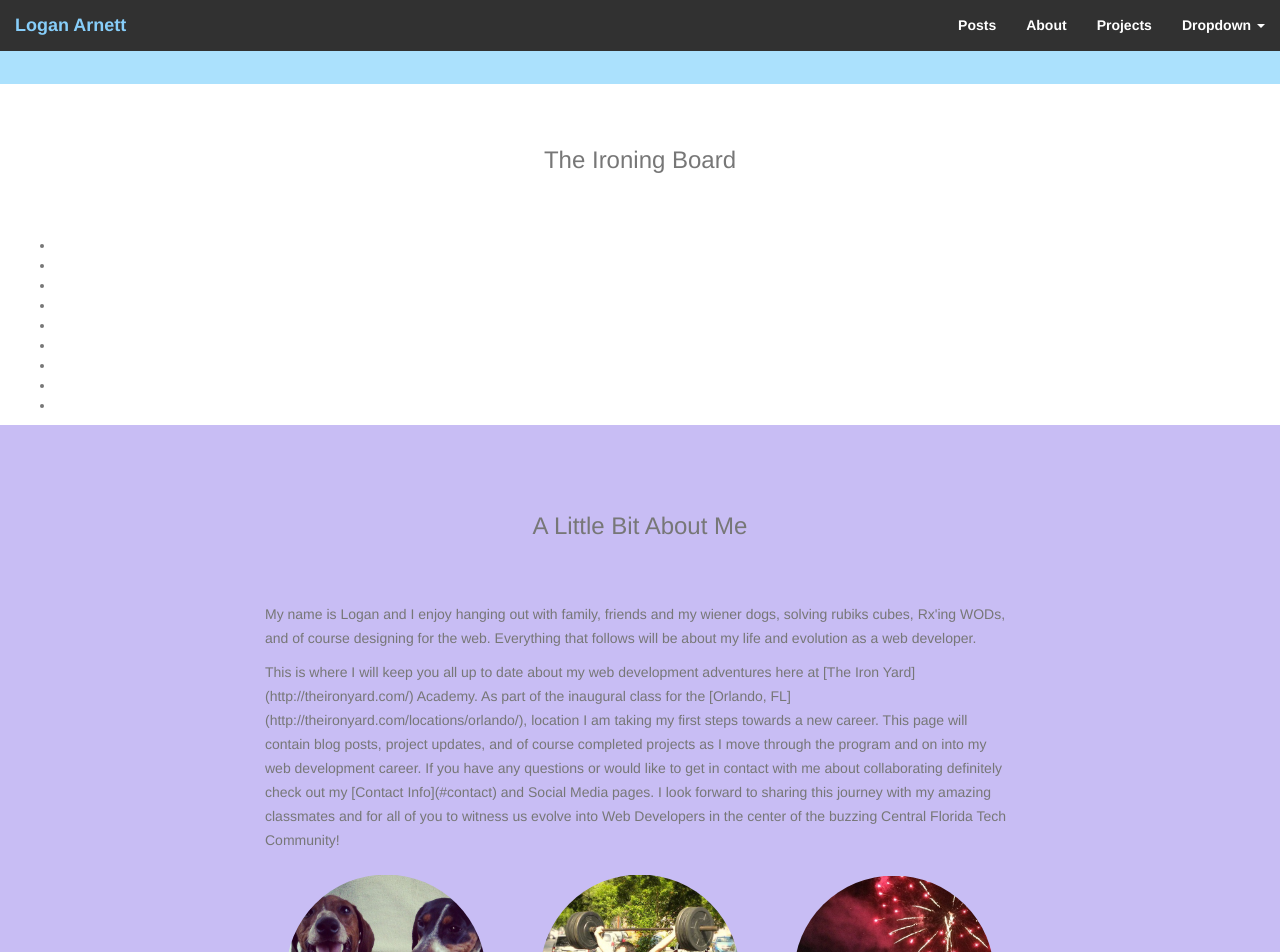
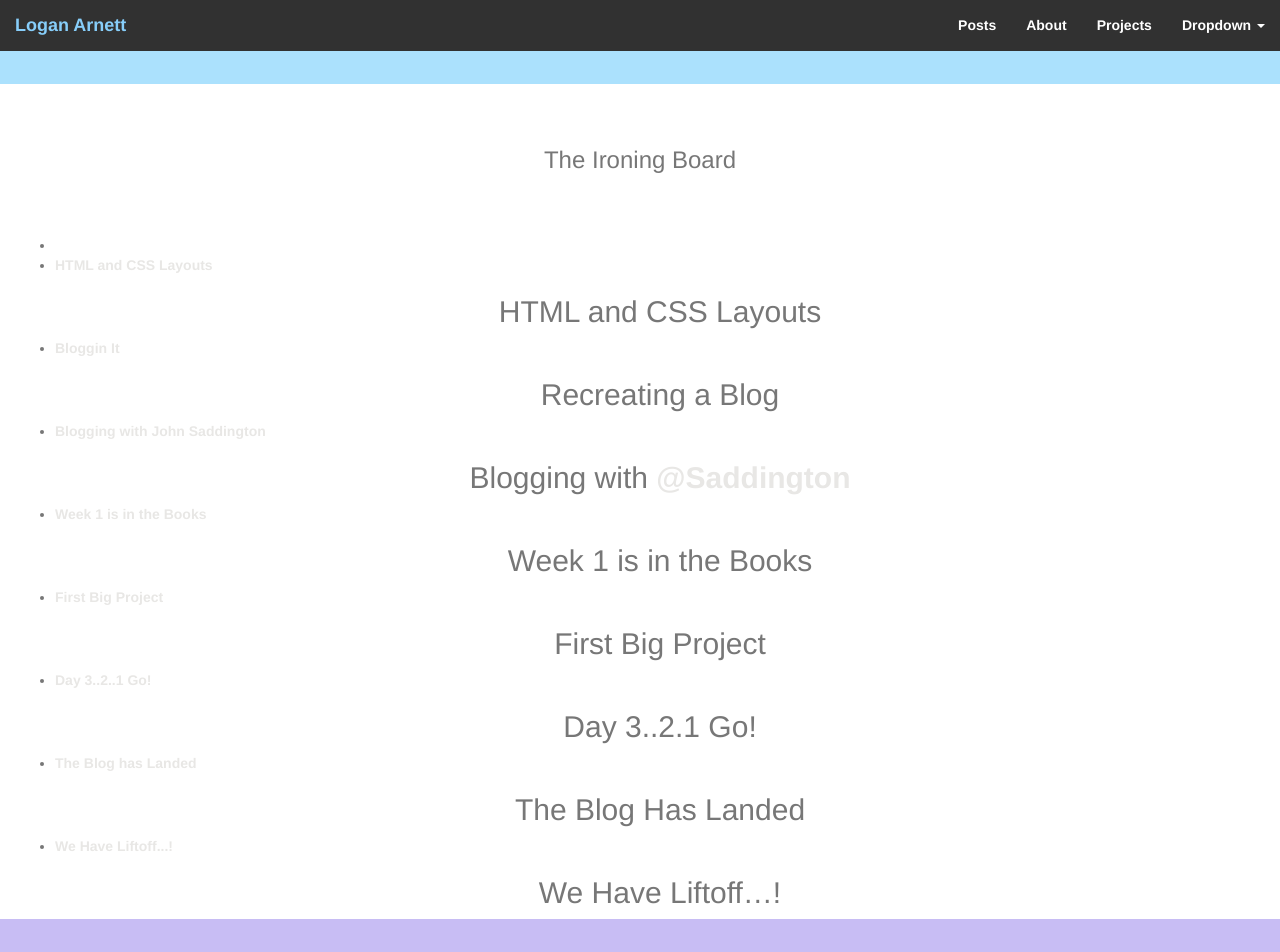
Before and after one commit to LoganArnett/MEANfolio, a Jekyll site: the page built from index.html, in a window 1280 px wide and 1400 px high, scrolled down 516 px. Shown: the top 952 px of the window. Built offline with Jekyll 4.4.1, drawn with Linux system fonts in a browser that asks for light colours; nearby versions of some CDN libraries.

Commit message:
add excerpt

```diff
--- a/index.html
+++ b/index.html
@@ -9,6 +9,7 @@ layout: default
   {% for post in site.posts %}
     <li>
       <a href="{{ post.url }}">{{ post.title }}</a>
+      {{post.excerpt}}
     </li>
   {% endfor %}
 </ul>
--- a/style.css
+++ b/style.css
@@ -210,6 +210,15 @@ h5#section {
   margin: 0 auto;
   display: block;
 }
+#posts ul li a {
+  color: #e8e7e5;
+}
+#posts ul li a:hover {
+  color: green;
+}
+#posts ul li a:visited {
+  color: #e8e7e5;
+}
 .fa-3x {
   padding: 0 1em;
 }
```
